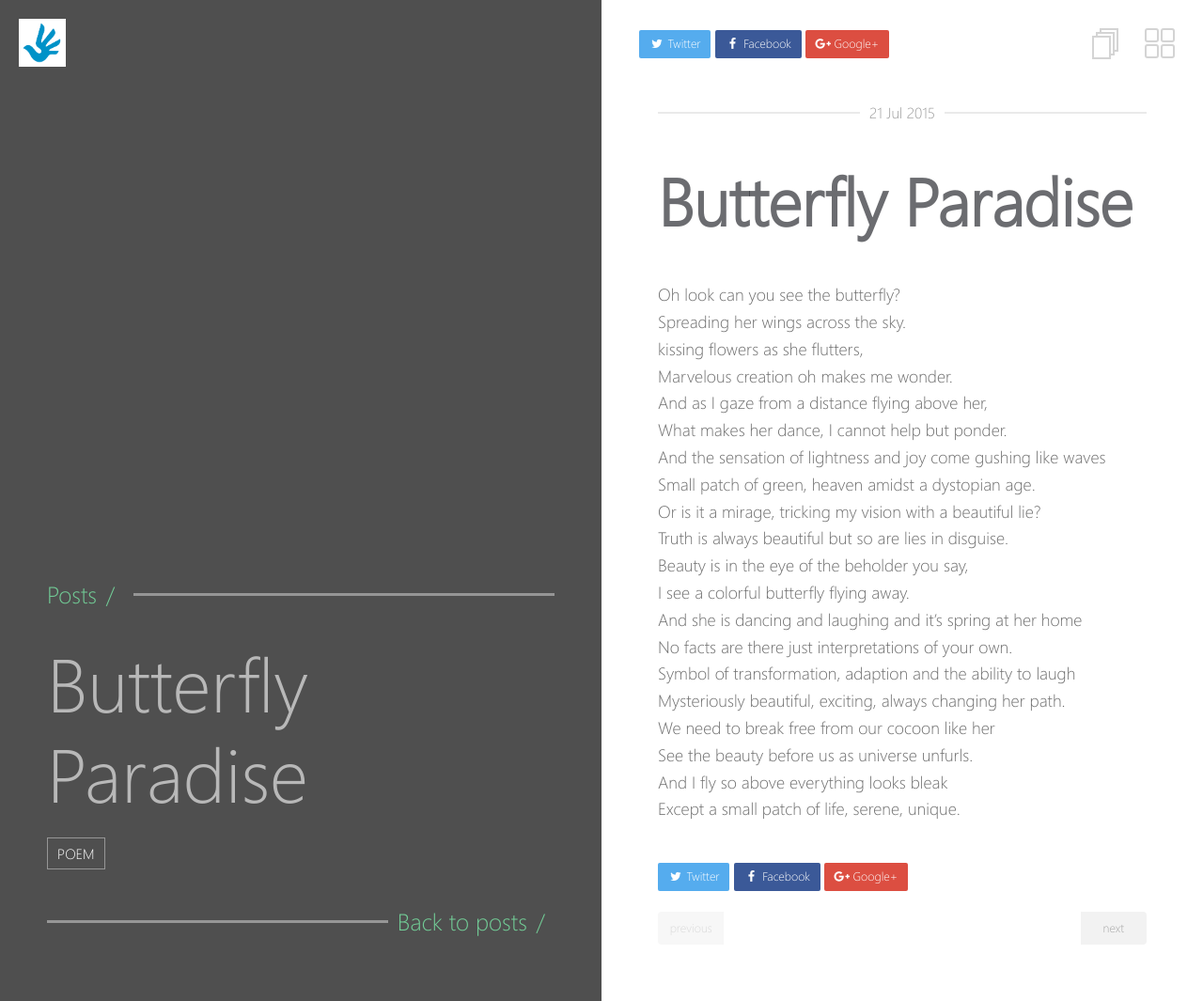
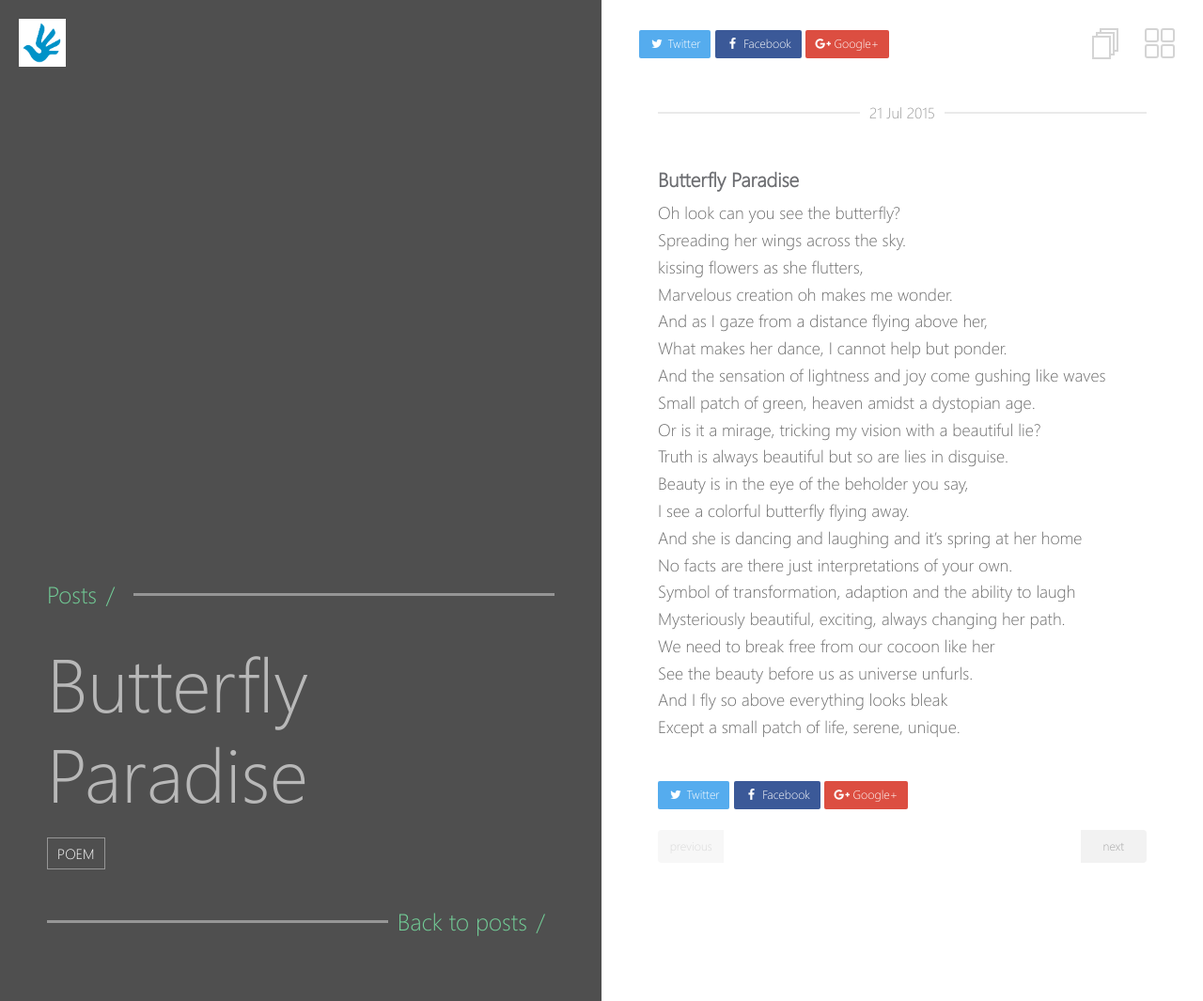
Before and after one commit to maverickamit/blog, a Jekyll site: the page built from _posts/2015-07-21-butterfly-paradise.md, in a window 1280 px wide. Shown: the whole page at 94% size. Built offline with Jekyll 4.4.1, drawn with Linux system fonts in a browser that asks for light colours.

```diff
--- a/_posts/2015-07-21-butterfly-paradise.md
+++ b/_posts/2015-07-21-butterfly-paradise.md
@@ -7,7 +7,7 @@ tags:
   - poem
 ---
 
-# Butterfly Paradise
+### Butterfly Paradise
 
 Oh look can you see the butterfly?
 Spreading her wings across the sky.
```
